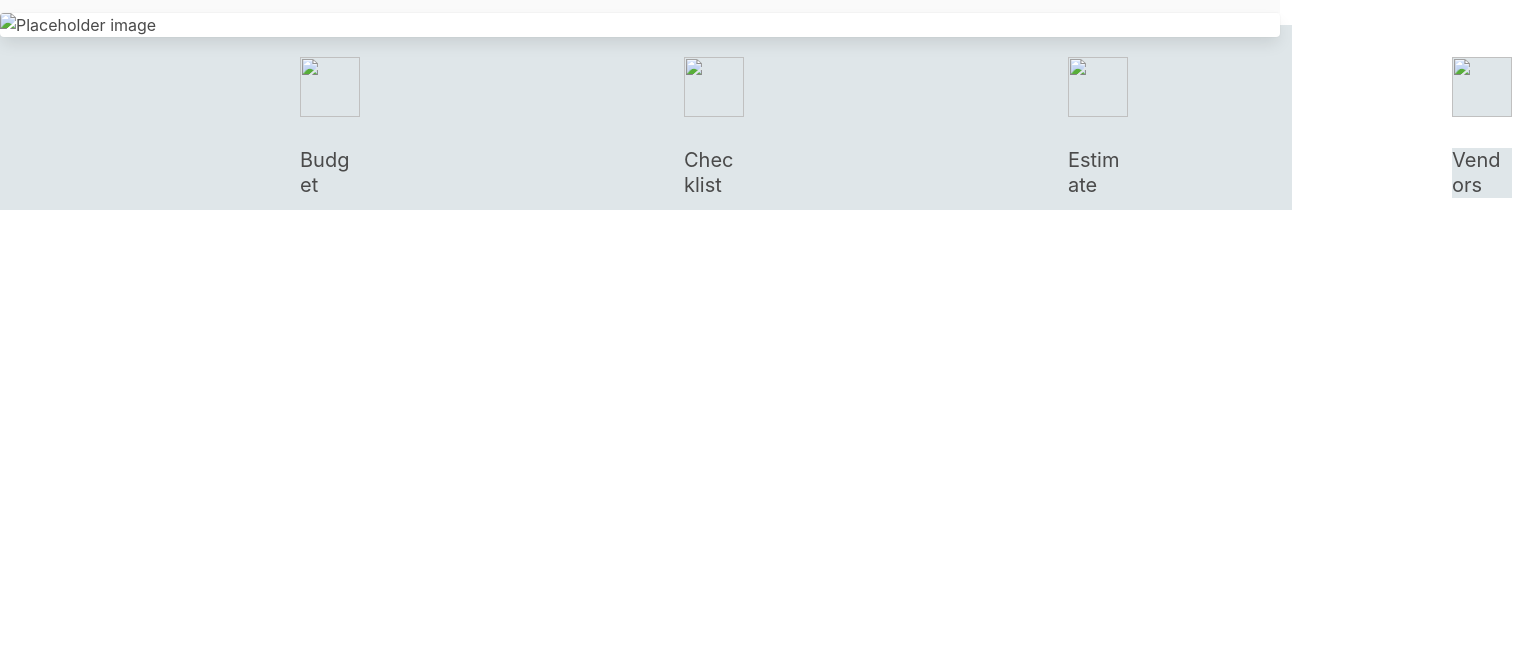
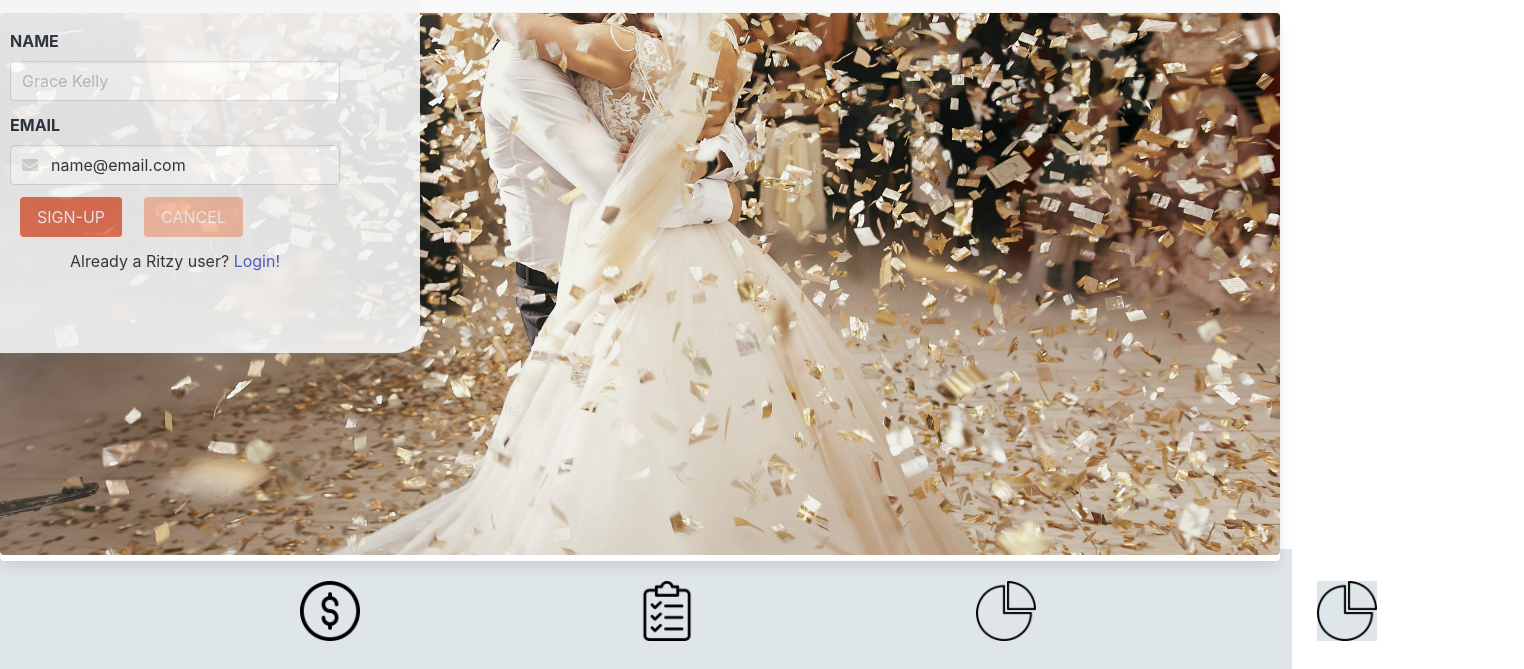
Before and after one commit to kccho2254/monnaie, a website: page public/index.html in a window 1280 px wide. Shown: the part 78-747 px from the top of the page, 1524 px wide, since content can reach past the window. Drawn offline with nearby package versions, Linux system fonts and the light colour scheme; files that its build step writes are made by us from their sources.

```diff
--- a/views/index.html
+++ b/public/index.html
@@ -4,7 +4,7 @@
 <head>
     <meta charset="UTF-8">
     <meta name="viewport" content="width=device-width, initial-scale=1.0">
-    <link rel="stylesheet" href="./style.css">
+    <link rel="stylesheet" href="./stylesheets/style.css">
     <link rel="stylesheet" href="https://cdn.jsdelivr.net/npm/bulma@0.9.1/css/bulma.min.css">
     <title>Landing Page</title>
     <!-- Google Fonts -->
@@ -28,7 +28,7 @@
     <div class="card">
         <div class="card-image">
             <figure>
-                <img src="confetti.jpg" alt="Placeholder image">
+                <img src="./images/confetti.jpg" alt="Placeholder image">
             </figure>
             <div class="container">
                 <div class="bottom-left">
@@ -67,19 +67,19 @@
     </div>
     <div class="columns">
         <div class="column">
-            <p class="title is-3 is-spaced"><img id="icon" src="./dollar.png" alt=""></p>
+            <p class="title is-3 is-spaced"><img id="icon" src="./images/dollar.png" alt=""></p>
             <p class="subtitle is-5">Budget</p>
         </div>
         <div class="column">
-            <p class="title is-3 is-spaced"><img id="icon" src="./clipboard.png" alt=""></p>
+            <p class="title is-3 is-spaced"><img id="icon" src="./images/clipboard.png" alt=""></p>
             <p class="subtitle is-5">Checklist</p>
         </div>
         <div class="column">
-            <p class="title is-3 is-spaced"><img id="icon" src="./analytics.png" alt=""></p>
+            <p class="title is-3 is-spaced"><img id="icon" src="./images/analytics.png" alt=""></p>
             <p class="subtitle is-5">Estimate</p>
         </div>
         <div class="column">
-            <p class="title is-3 is-spaced"><img id="icon" src="./analytics.png" alt=""></p>
+            <p class="title is-3 is-spaced"><img id="icon" src="./images/analytics.png" alt=""></p>
             <p class="subtitle is-5">Vendors</p>
         </div>
     </div>
--- a/routes/html-routes.js
+++ b/routes/html-routes.js
@@ -10,7 +10,7 @@
     if (req.user) {
       res.redirect("/members");
     }
-    res.sendFile(path.join(__dirname, "../public/signup.html"));
+    res.sendFile(path.join(__dirname, "../public/index.html"));
   });
 
   app.get("/login", (req, res) => {
```
Also changed, not shown: public/js/login.js (+7 -7 lines), public/login.html (renamed from views/login.html, +1 -1 lines), public/budget-dinero-test.html (renamed from views/budget-dinero-test.html), public/members.html (renamed from views/members.html), public/signupold.html (renamed from views/signup.html).
